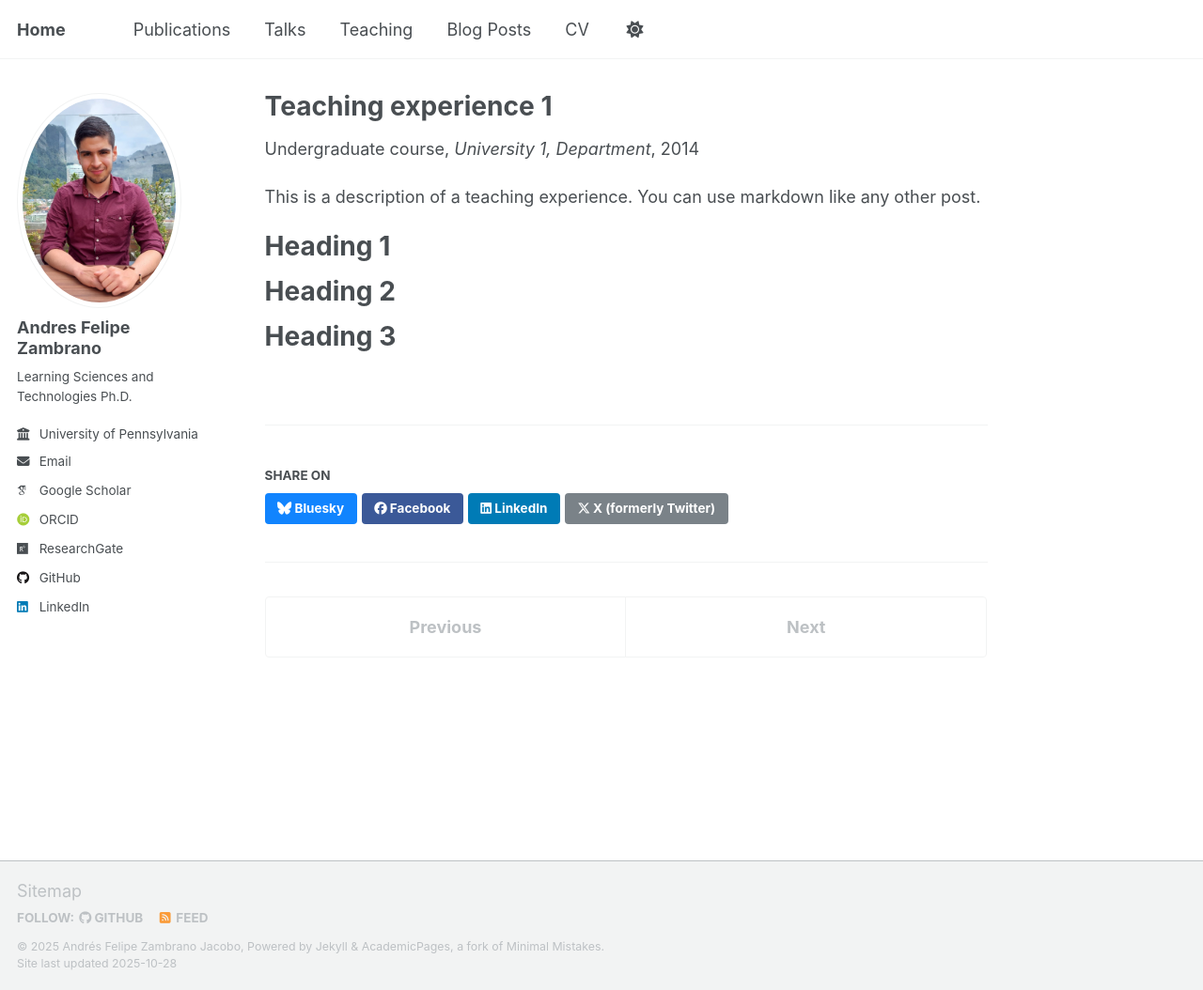
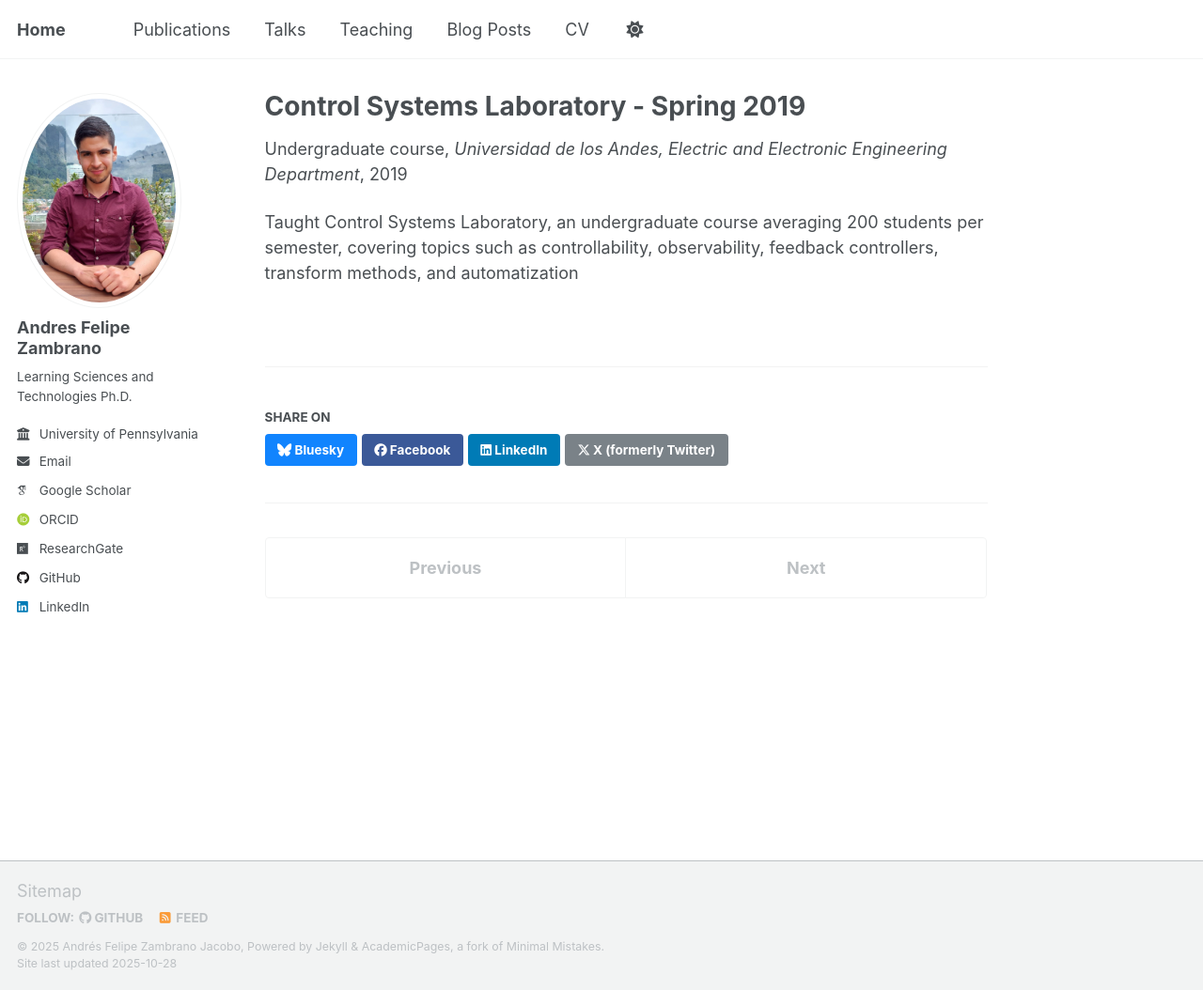
Before and after one commit to afzambrano/afzambrano.github.io, a Jekyll site: the page built from _teaching/2014-spring-teaching-1.md, in a window 1280 px wide and 1054 px high. Shown: the whole window at 94% size. Built offline with Jekyll 4.4.1, drawn with Linux system fonts in a browser that asks for light colours; some web fonts are replaced; a script that is not in the unit is left out.

Commit message:
Update 2014-spring-teaching-1.md

```diff
--- a/_teaching/2014-spring-teaching-1.md
+++ b/_teaching/2014-spring-teaching-1.md
@@ -1,20 +1,10 @@
 ---
-title: "Teaching experience 1"
+title: "Control Systems Laboratory - Spring 2019"
 collection: teaching
 type: "Undergraduate course"
-permalink: /teaching/2014-spring-teaching-1
-venue: "University 1, Department"
-date: 2014-01-01
-location: "City, Country"
+permalink: /teaching/2019-control-systems-laboratory
+venue: "Universidad de los Andes, Electric and Electronic Engineering Department"
+date: 2019-01-01
+location: "Bogotá, Colombia"
 ---
-
-This is a description of a teaching experience. You can use markdown like any other post.
-
-Heading 1
-======
-
-Heading 2
-======
-
-Heading 3
-======
+Taught Control Systems Laboratory, an undergraduate course averaging 200 students per semester, covering topics such as controllability, observability, feedback controllers, transform methods, and automatization
```
